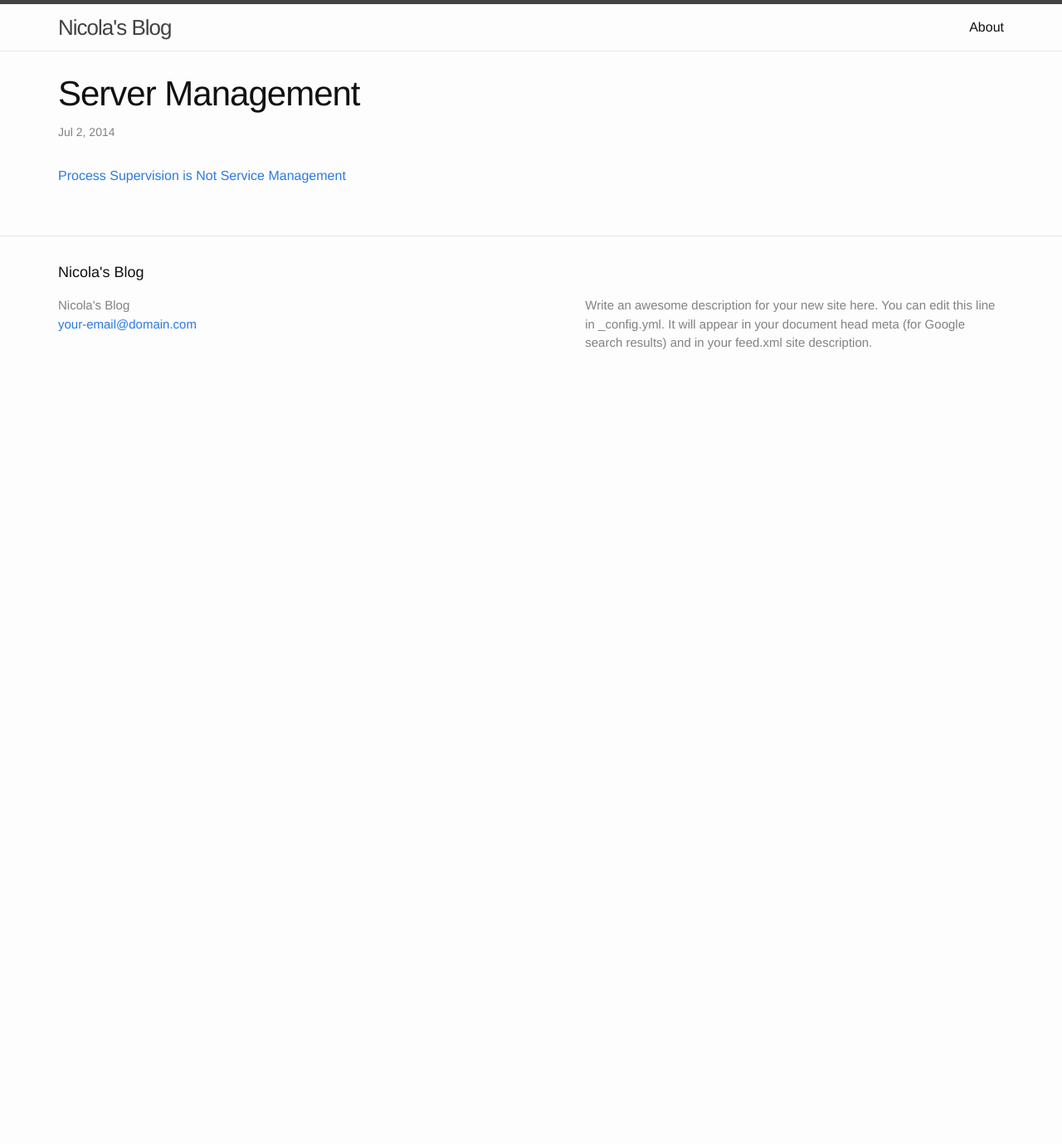
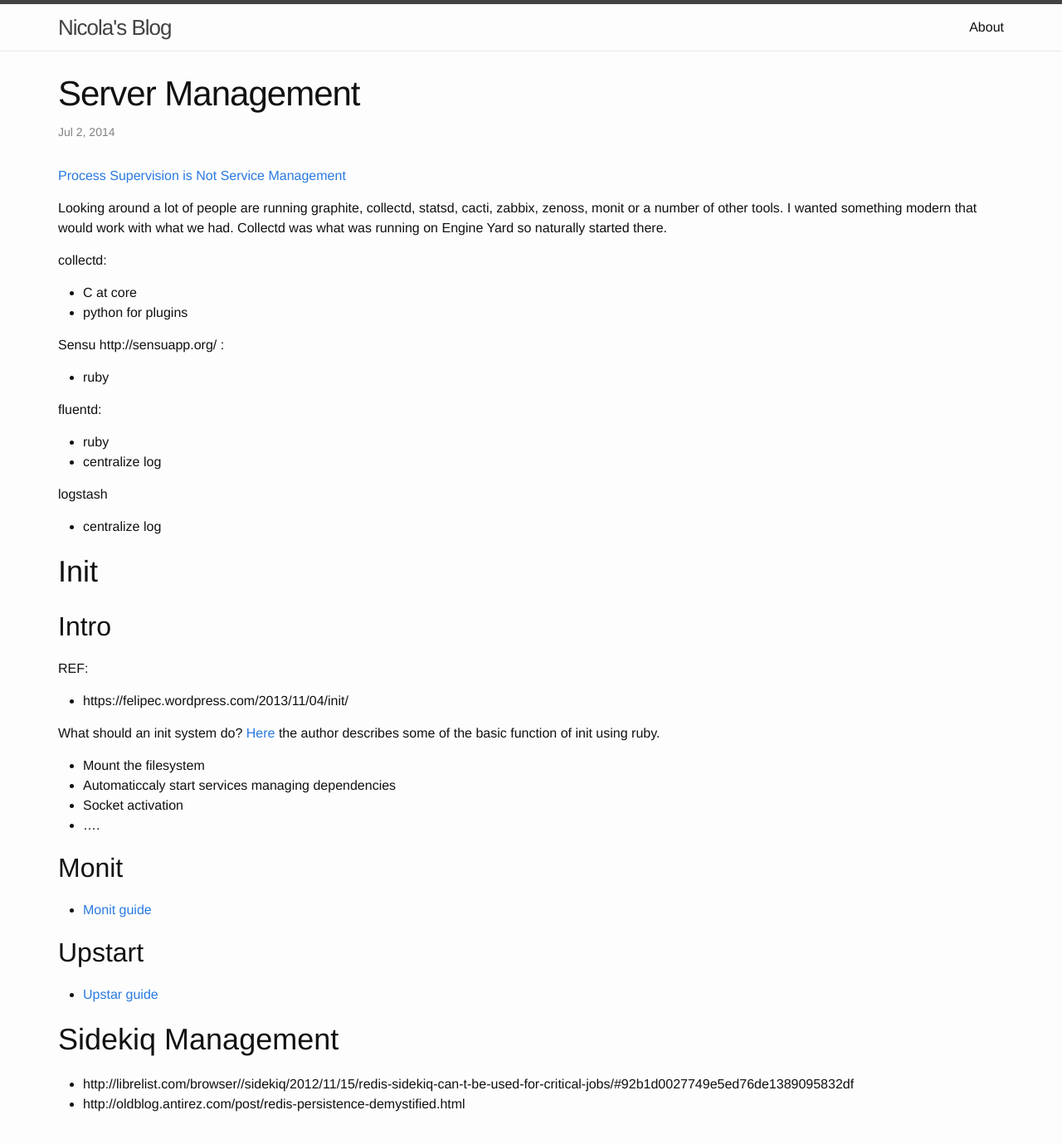
Before and after one commit to breezeight/nicola_blog, a Jekyll site: the page built from _guides/server_management.markdown, in a window 1280 px wide and 1400 px high. Shown: the top 1379 px of the window at 83% size. Built offline with Jekyll 4.4.1, drawn with Linux system fonts in a browser that asks for light colours.

Commit message:
Server Management: Init intro

```diff
--- a/_guides/server_management.markdown
+++ b/_guides/server_management.markdown
@@ -8,3 +8,58 @@ categories:
 
 
 [Process Supervision is Not Service Management](http://jtimberman.housepub.org/blog/2012/12/29/process-supervision-solved-problem/)
+
+
+Looking around a lot of people are running graphite, collectd, statsd, cacti, zabbix, zenoss, monit or a number of other tools. I wanted something modern that would work with what we had. Collectd was what was running on Engine Yard so naturally started there.
+
+
+collectd:
+
+* C at core
+* python for plugins
+
+
+
+
+Sensu http://sensuapp.org/ :
+
+* ruby
+
+
+fluentd:
+
+* ruby
+* centralize log
+
+logstash
+
+* centralize log
+
+# Init
+
+## Intro
+
+REF:
+
+* https://felipec.wordpress.com/2013/11/04/init/
+
+What should an init system do? [Here](https://felipec.wordpress.com/2013/11/04/init/) the author describes some of the basic function of init using ruby.
+
+* Mount the filesystem
+* Automaticcaly start services managing dependencies
+* Socket activation
+* ....
+
+## Monit
+
+* [Monit guide]({{ site.url }}/guides/monit.html)
+
+## Upstart
+
+* [Upstar guide]({{ site.url }}/guides/upstart.html)
+
+
+# Sidekiq Management
+
+* http://librelist.com/browser//sidekiq/2012/11/15/redis-sidekiq-can-t-be-used-for-critical-jobs/#92b1d0027749e5ed76de1389095832df
+* http://oldblog.antirez.com/post/redis-persistence-demystified.html
```
